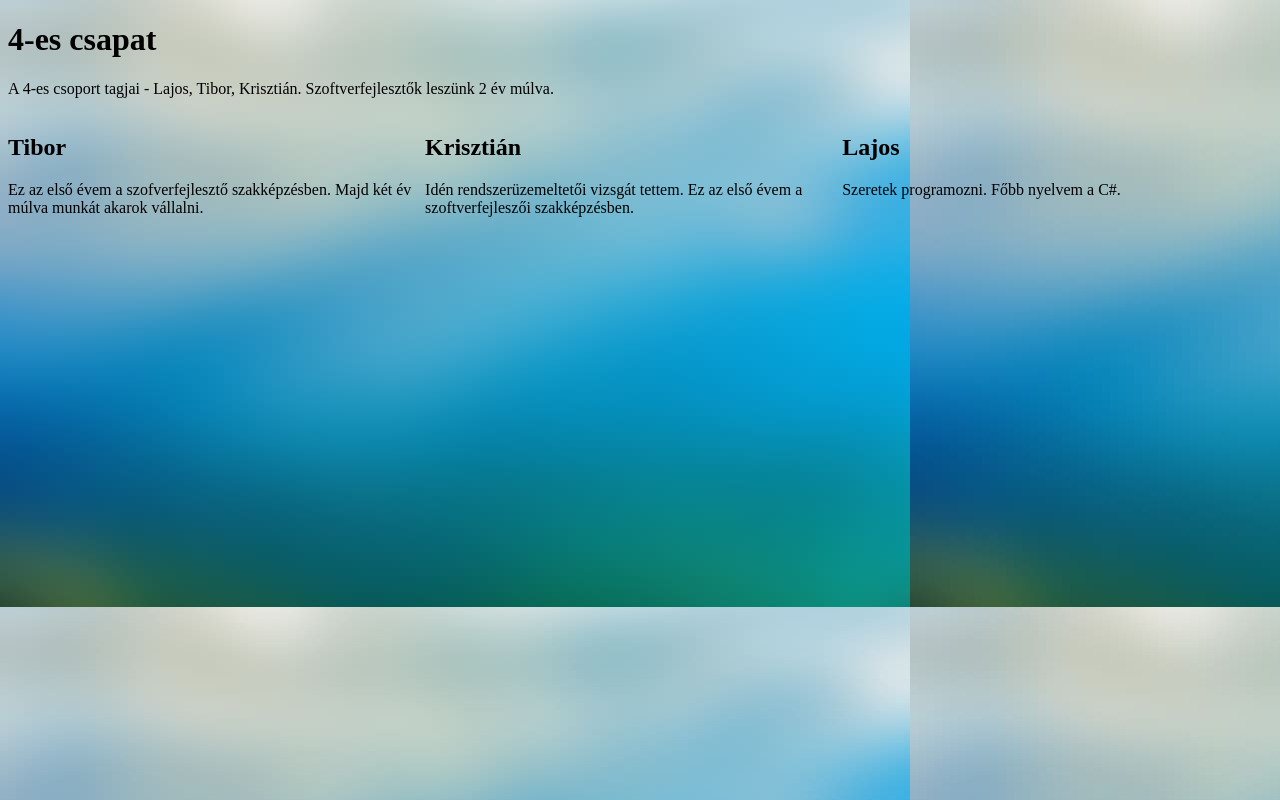
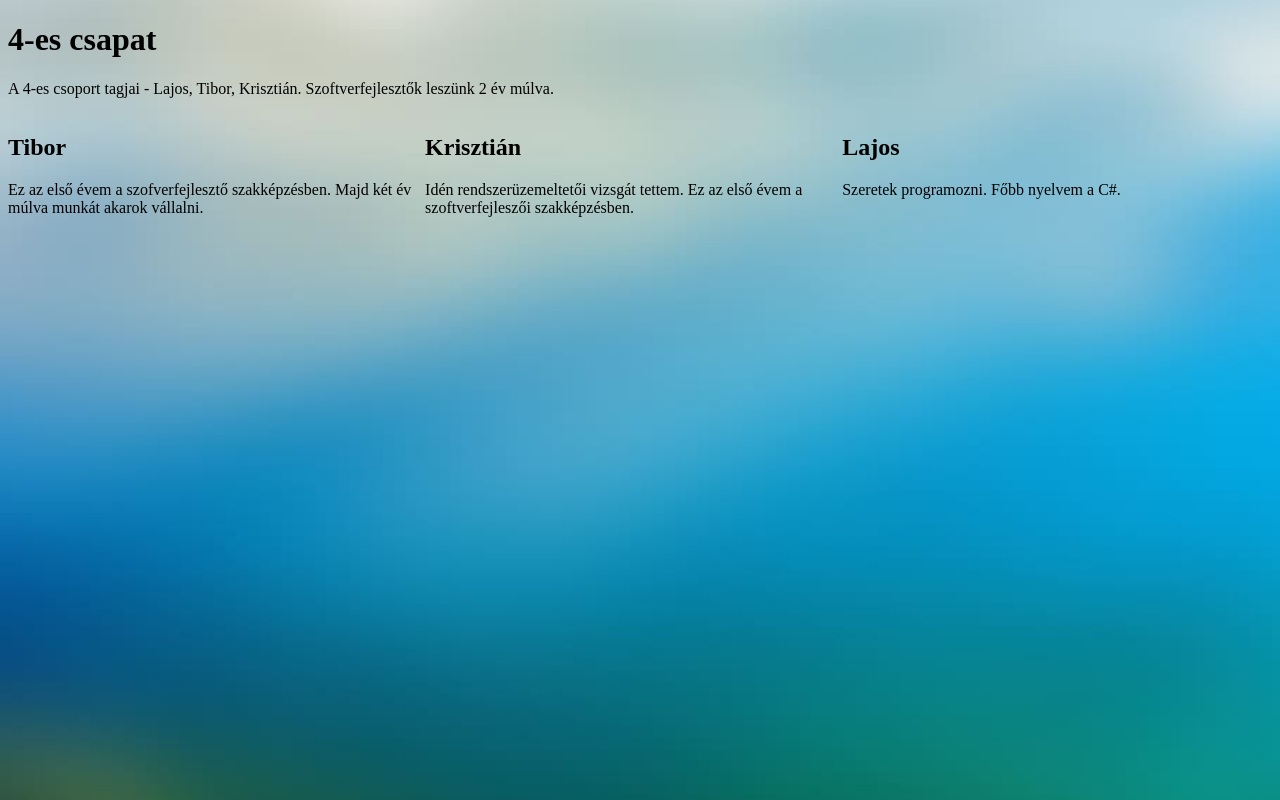
Before and after one commit to Lali98/Bemutat, a plain HTML site: page index.html in a window 1280 px wide. Drawn offline with Linux system fonts and the light colour scheme.

Commit message:
hatterready

```diff
--- a/style.css
+++ b/style.css
@@ -4,6 +4,11 @@
 
 body{
     background-image: url(background-sky-meadow-nature-clouds-mood.jpg);
+    background-position-x: center;
+    background-position-y: center;
+    background-attachment: fixed;
+    background-size: cover;
+
 }
 
 .cs1, .cs2, .cs3{
```
